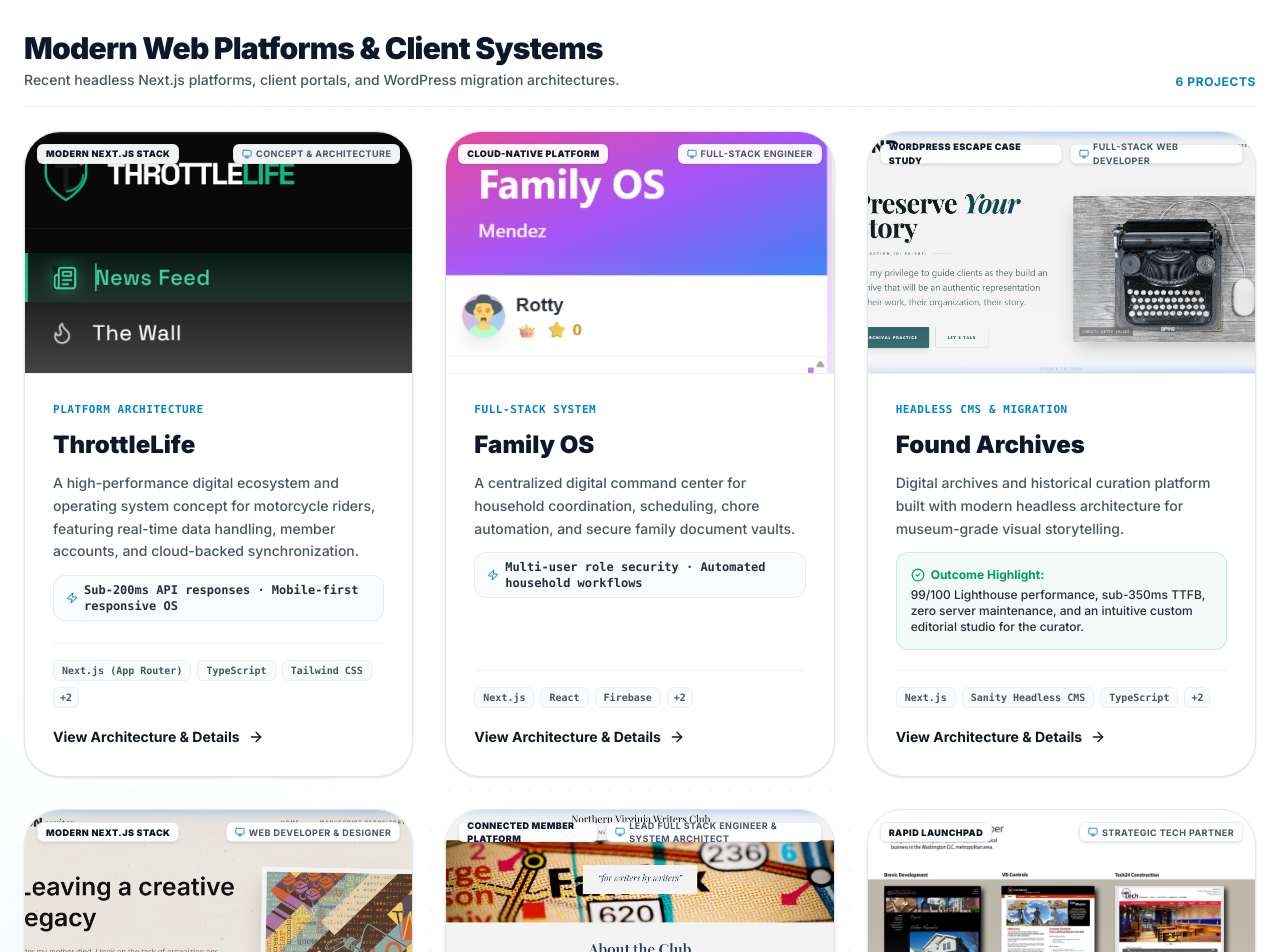
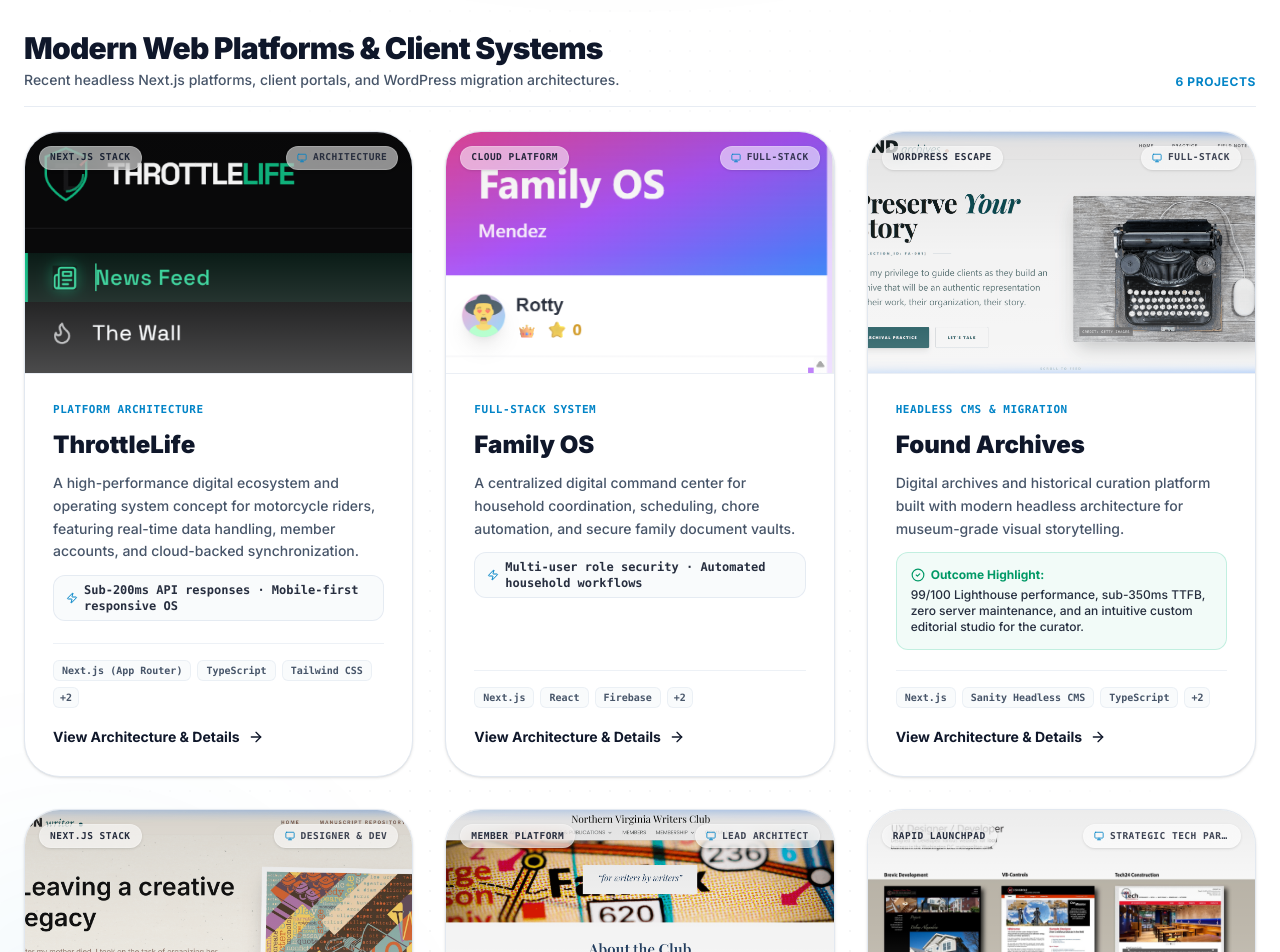
Before and after one commit to RottyM/rottym.com, a Next.js app: page /portfolio in a window 1280 px wide. Shown: the part 640-1592 px from the top of the page. Built offline with nearby package versions, Linux system fonts and the light colour scheme; no server answers.

Commit message:
fix(portfolio): upgrade card badges to atmospheric translucent glass and streamline tags for optical spacing

```diff
--- a/src/app/portfolio/[slug]/page.tsx
+++ b/src/app/portfolio/[slug]/page.tsx
@@ -102,7 +102,7 @@ export default async function ProjectCaseStudy({ params }: PageProps) {
             Back to Selected Work
           </Link>
 
-          <span className="px-3 py-1 rounded-lg text-[10px] font-mono font-black uppercase tracking-wider bg-card text-foreground border border-border shadow-sm">
+          <span className="px-3 py-1 rounded-full text-[10px] font-mono font-bold uppercase tracking-wider bg-background/55 dark:bg-slate-950/50 backdrop-blur-md text-foreground/90 border border-white/20 dark:border-white/10 shadow-sm">
             {project.tag}
           </span>
         </div>
--- a/src/app/portfolio/page.tsx
+++ b/src/app/portfolio/page.tsx
@@ -21,6 +21,17 @@ export default function Portfolio() {
     return true;
   });
 
+  const formatRolePill = (role: string) => {
+    if (role.includes('Lead Full Stack Engineer')) return 'Lead Architect';
+    if (role.includes('Lead Front-End Engineer')) return 'Lead Front-End';
+    if (role.includes('Full-Stack Web Developer')) return 'Full-Stack';
+    if (role.includes('Full-Stack Engineer')) return 'Full-Stack';
+    if (role.includes('Web Developer & Designer')) return 'Designer & Dev';
+    if (role.includes('UX Designer & Prototyper')) return 'UX Designer';
+    if (role.includes('Concept & Architecture')) return 'Architecture';
+    return role;
+  };
+
   const renderCard = (project: Project) => (
     <div
       key={project.slug}
@@ -43,16 +54,16 @@ export default function Portfolio() {
           sizes="(max-width: 768px) 100vw, (max-width: 1200px) 50vw, 33vw"
           className="object-cover object-top group-hover:scale-105 transition-transform duration-500"
         />
-        <div className="absolute inset-0 bg-gradient-to-t from-background/80 via-transparent to-transparent opacity-30 group-hover:opacity-0 transition-opacity" />
+        <div className="absolute inset-0 bg-gradient-to-t from-background/90 via-transparent to-black/25 opacity-30 group-hover:opacity-10 transition-opacity" />
 
-        {/* Top Badges Overlay */}
-        <div className="absolute top-3 left-3 right-3 flex items-center justify-between gap-2 pointer-events-none z-10">
-          <span className="h-5 inline-flex items-center px-2 rounded-md text-[9px] font-black uppercase tracking-wider bg-card/95 text-foreground border border-border/80 backdrop-blur-md shadow-sm">
+        {/* Top Atmospheric Glass Badges Overlay */}
+        <div className="absolute top-3.5 left-3.5 right-3.5 flex items-center justify-between gap-2 pointer-events-none z-10">
+          <span className="h-6 inline-flex items-center px-2.5 rounded-full text-[9.5px] font-mono font-bold uppercase tracking-wider bg-background/55 dark:bg-slate-950/50 backdrop-blur-md text-foreground/90 border border-white/20 dark:border-white/10 shadow-sm shadow-black/10 truncate max-w-[55%]">
             {project.tag}
           </span>
-          <span className="h-5 inline-flex items-center gap-1 px-2 rounded-md text-[9px] font-bold uppercase tracking-wider bg-card/95 text-muted-foreground border border-border/80 backdrop-blur-md shadow-sm">
+          <span className="h-6 inline-flex items-center gap-1.5 px-2.5 rounded-full text-[9.5px] font-mono font-bold uppercase tracking-wider bg-background/55 dark:bg-slate-950/50 backdrop-blur-md text-foreground/80 dark:text-foreground/80 border border-white/20 dark:border-white/10 shadow-sm shadow-black/10 shrink-0">
             <Monitor className="w-2.5 h-2.5 text-accent shrink-0" />
-            <span>{project.role}</span>
+            <span className="truncate max-w-[120px]">{formatRolePill(project.role)}</span>
           </span>
         </div>
       </Link>
--- a/src/lib/projects.ts
+++ b/src/lib/projects.ts
@@ -102,7 +102,7 @@ export const projects: Project[] = [
     title: "ThrottleLife",
     role: "Concept & Architecture",
     category: "Platform Architecture",
-    tag: "Modern Next.js Stack",
+    tag: "Next.js Stack",
     section: "modern",
     featured: true,
     tech: ["Next.js (App Router)", "TypeScript", "Tailwind CSS", "Real-Time APIs", "Vercel"],
@@ -118,7 +118,7 @@ export const projects: Project[] = [
     title: "Family OS",
     role: "Full-Stack Engineer",
     category: "Full-Stack System",
-    tag: "Cloud-Native Platform",
+    tag: "Cloud Platform",
     section: "modern",
     featured: true,
     tech: ["Next.js", "React", "Firebase", "Role-Based Auth", "Tailwind CSS"],
@@ -134,7 +134,7 @@ export const projects: Project[] = [
     title: "Found Archives",
     role: "Full-Stack Web Developer",
     category: "Headless CMS & Migration",
-    tag: "WordPress Escape Case Study",
+    tag: "WordPress Escape",
     section: "modern",
     featured: true,
     tech: ["Next.js", "Sanity Headless CMS", "TypeScript", "Vercel", "Tailwind CSS"],
@@ -155,7 +155,7 @@ export const projects: Project[] = [
     title: "Lori Eaton Author Platform",
     role: "Web Developer & Designer",
     category: "Author & Publishing",
-    tag: "Modern Next.js Stack",
+    tag: "Next.js Stack",
     section: "modern",
     featured: true,
     tech: ["Next.js", "Sanity CMS", "Vercel", "Tailwind CSS", "Semantic SEO"],
@@ -171,7 +171,7 @@ export const projects: Project[] = [
     title: "Northern Virginia Writers Club",
     role: "Lead Full Stack Engineer & System Architect",
     category: "Community & Membership Architecture",
-    tag: "Connected Member Platform",
+    tag: "Member Platform",
     section: "modern",
     featured: true,
     tech: ["WordPress", "PMPro", "BuddyBoss", "MailChimp API", "PayPal IPN", "MySQL"],
```
